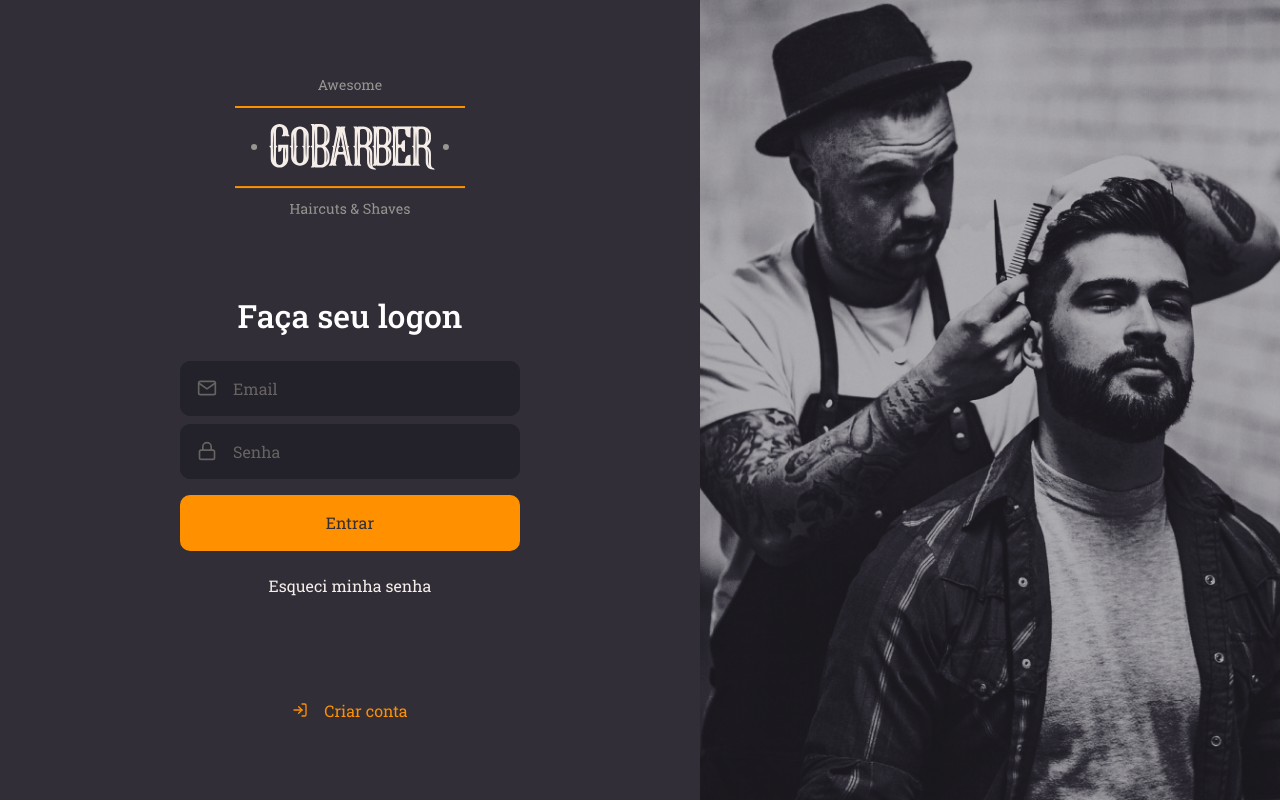
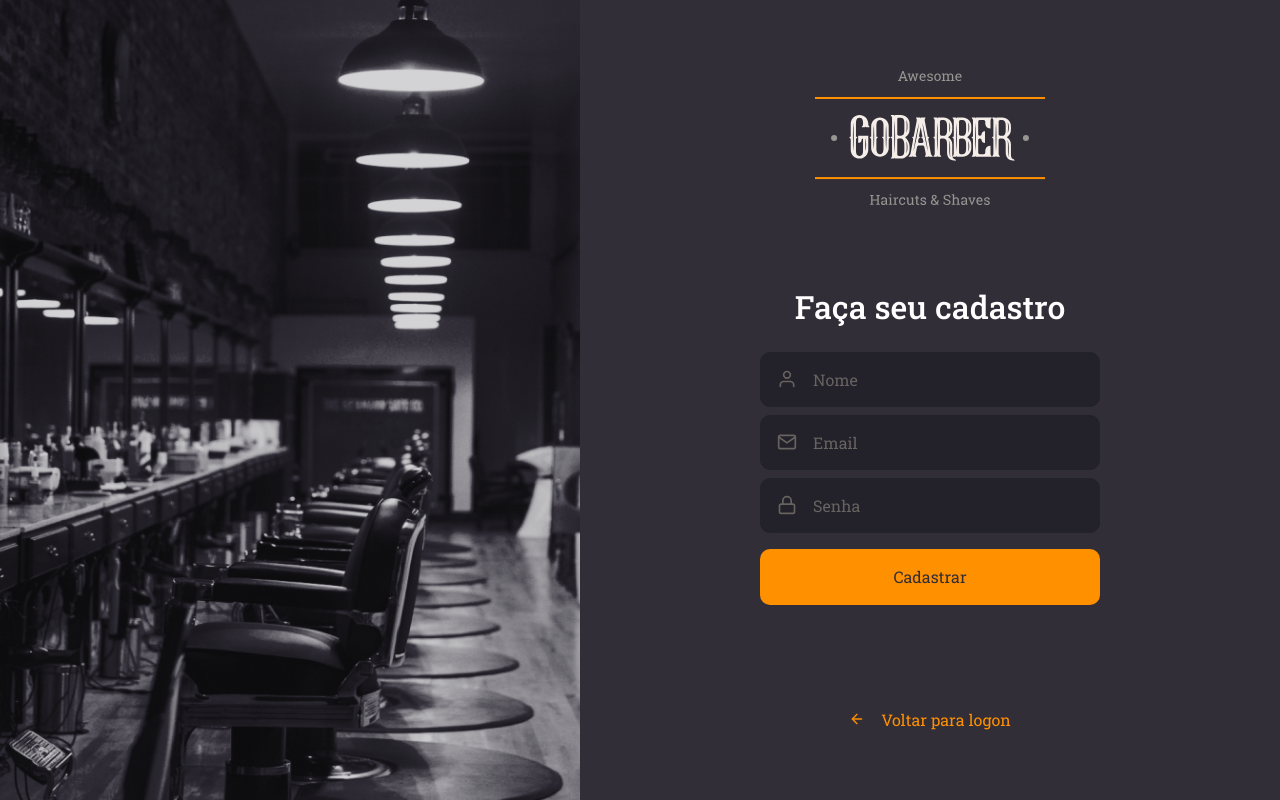
Before and after one commit to masprog2022/GoBarber, a React (Create React App) app in the folder frontend/: page / in a window 1280 px wide. Built offline with nearby package versions, Linux system fonts and the light colour scheme.

Commit message:
pagina de cadastro

```diff
--- a/frontend/src/App.tsx
+++ b/frontend/src/App.tsx
@@ -1,6 +1,8 @@
 import React from 'react';
 
-import SignIn from './pages/SignIn';
+//import SignIn from './pages/SignIn';
+
+import SignUp from './pages/SignUp';
 
 import GlobalStyle from './styles/global';
 
@@ -8,7 +10,7 @@
 
 (
 <>
-  <SignIn />
+  <SignUp />
   <GlobalStyle />
   </>
 )
--- a/frontend/src/components/Button/styles.ts
+++ b/frontend/src/components/Button/styles.ts
@@ -2,8 +2,6 @@
 import { shade } from 'polished';
 
 export const Container = styled.button`
-
-
 
     background: #ff9000;
     height: 56px;
--- /dev/null
+++ b/frontend/src/pages/SignUp/index.tsx
@@ -0,0 +1,48 @@
+//import React, { ButtonHTMLAttributes } from 'react';
+
+import React from 'react';
+
+import { Container, Content, Background } from './styles';
+
+import { FiMail, FiLock, FiArrowLeft, FiUser } from 'react-icons/fi';
+
+import Input from '../../components/Input';
+import Button from '../../components/Button';
+
+
+import logoImg from '../../assets/logo.svg';
+
+
+
+const SignUp: React.FC = () =>
+
+(
+  <Container>
+
+    <Background />
+      <Content>
+          <img src={logoImg} alt="Gobarber" />
+          <form>
+            <h1>Faça seu cadastro </h1>
+            <Input name="name" icon={FiUser} placeholder="Nome" />
+            <Input name="email" icon={FiMail} placeholder="Email" />
+            <Input
+            name="password"
+            icon={FiLock} type="password"
+            placeholder="Senha"
+            />
+
+            <Button type="submit">Cadastrar</Button>
+
+          </form>
+
+          <a href="#">
+            <FiArrowLeft />
+            Voltar para logon
+            </a>
+      </Content>
+
+  </Container>
+)
+
+export default SignUp;
--- /dev/null
+++ b/frontend/src/pages/SignUp/styles.ts
@@ -0,0 +1,67 @@
+import styled from 'styled-components';
+import backgroundImage from '../../assets/sign-up-background.png';
+import { shade } from 'polished';
+
+export const Container = styled.div`
+height: 100vh;
+display: flex;
+align-items: stretch;
+`
+
+export const Content = styled.div`
+display: flex;
+flex-direction: column;
+align-items: center;
+justify-content: center;
+width: 100%;
+max-width: 700px;
+
+form {
+  margin: 80px 0;
+  width: 340px;
+  text-align: center;
+
+  h1{
+    margin-bottom: 24px;
+  }
+
+
+  a {
+    color: #f4ede8;
+    display: block;
+    margin-top: 24px;
+    text-decoration: none;
+    transition: color 0.2s;
+    &:hover {
+      color: ${shade(0.2, '#f4ede8')};
+    }
+  }
+}
+
+> a {
+  color: #ff9000;
+  display: block;
+  margin-top: 24px;
+  text-decoration: none;
+  display: flex;
+  align-items: center;
+  transition: color 0.2s;
+
+  &:hover {
+    color: ${shade(0.2, '#ff9000')};
+  }
+  svg {
+    margin-right: 16px;
+  }
+  &:hover {
+    color: ${shade(0.2, '#FF9000')}
+   }
+}
+
+`
+
+export const Background = styled.div`
+flex: 1;
+background: url(${backgroundImage}) no-repeat center;
+background-size: cover;
+`
```
Also changed, not shown: frontend/src/assets/sign-up-background.png (renamed from frontend/src/assets/1587470786293-attachment.png).
